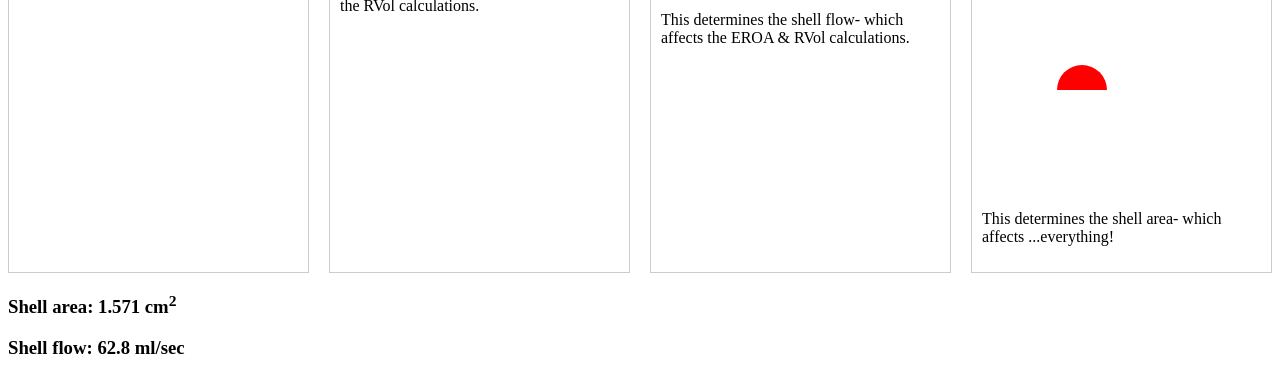
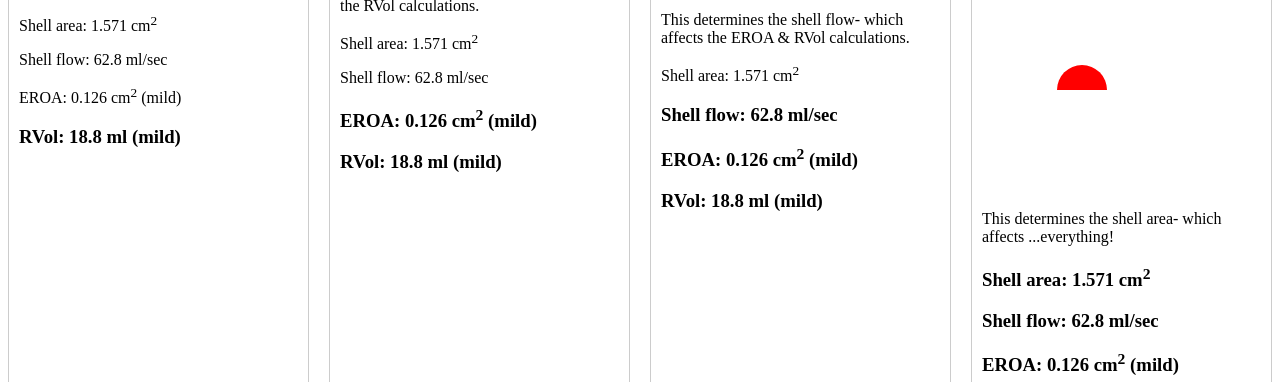
Before and after one commit to parameterz/PISA-Thing, a plain HTML site: page index.html in a window 1280 px wide. Shown: the part 402-784 px from the top of the page. Drawn offline with nearby package versions, Linux system fonts and the light colour scheme.

Commit message:
updated to show calcs in each section

```diff
--- a/index.html
+++ b/index.html
@@ -21,6 +21,10 @@
                 <span class="rangeVal" id="vtiValue">150</span>
             </div>
             <p>This determines the RVol calculation.</p>
+            <p>Shell area: <span class="shellArea"></span> cm<sup>2</sup></p>
+            <p>Shell flow: <span class="shellFlow"></span> ml/sec</p>
+            <p>EROA: <span class="eroa"></span> cm<sup>2</sup> (<span class="severity"></span>)</p>
+            <h3>RVol: <span class="rvol"></span> ml (<span class="rvolSeverity"></span>)</h3>
         </div>
         <div class="column">
             <label for="velocitySlider">MR peak velocity (cm/sec):</label>
@@ -29,6 +33,10 @@
                 <span class="rangeVal" id="velocityValue">500</span>
             </div>
             <p>This determines the EROA- which affects the RVol calculations.</p>
+            <p>Shell area: <span class="shellArea"></span> cm<sup>2</sup></p>
+            <p>Shell flow: <span class="shellFlow"></span> ml/sec</p>
+            <h3>EROA: <span class="eroa"></span> cm<sup>2</sup> (<span class="severity"></span>)</h3>
+            <h3>RVol: <span class="rvol"></span> ml (<span class="rvolSeverity"></span>)</h3>
         </div>
         <div class="column">
             <label for="scaleSlider">Aliasing velocity ("V<sub>a</sub>"; cm/sec):</label>
@@ -37,6 +45,10 @@
                 <span class="rangeVal" id="scaleValue">40</span>
             </div>
             <p>This determines the shell flow- which affects the EROA & RVol calculations.</p>
+            <p>Shell area: <span class="shellArea"></span> cm<sup>2</sup></p>
+            <h3>Shell flow: <span class="shellFlow"></span> ml/sec</h3>
+            <h3>EROA: <span class="eroa"></span> cm<sup>2</sup> (<span class="severity"></span>)</h3>
+            <h3>RVol: <span class="rvol"></span> ml (<span class="rvolSeverity"></span>)</h3>
         </div>
         <div class="column">
             <label for="radiusSlider">Radius of the hemisphere (cm):</label>
@@ -46,15 +58,14 @@
             </div>
             <canvas id="hemisphereCanvas" width="200" height="200"></canvas>
             <p>This determines the shell area- which affects ...everything!</p>
-
+            <h3>Shell area: <span class="shellArea"></span> cm<sup>2</sup></h3>
+            <h3>Shell flow: <span class="shellFlow"></span> ml/sec</h3>
+            <h3>EROA: <span class="eroa"></span> cm<sup>2</sup> (<span class="severity"></span>)</h3>
+            <h3>RVol: <span class="rvol"></span> ml (<span class="rvolSeverity"></span>)</h3>
         </div>
 
     </div>
     <div>
-        <h3>Shell area: <span id="shellArea"></span> cm<sup>2</sup></h3>
-        <h3>Shell flow: <span id="shellFlow"></span> ml/sec</h3>
-        <h2>EROA: <span id="eroa"></span> cm<sup>2</sup> (<span id="severity"></span>)</h2>
-        <h2>RVol: <span id="rvol"></span> ml (<span id="rvolSeverity"></span>)</h2>
         <hr/>
         <h4>Notes:</h4>
         <p>The shell area is calculated as 2 * pi * radius squared;</p>
--- a/script.js
+++ b/script.js
@@ -40,15 +40,15 @@ function updateSliders() {
 
     //calculate & update the shell area
     var shellArea = 2 * Math.PI * Math.pow(radius, 2);
-    $('#shellArea').text(shellArea.toFixed(3));
+    $('.shellArea').text(shellArea.toFixed(3));
 
     //calculate & update the shell flow
     var shellFlow = shellArea * scale; //'scale' is the input slider for aliasing velocity
-    $('#shellFlow').text(shellFlow.toFixed(1));
+    $('.shellFlow').text(shellFlow.toFixed(1));
 
     //calculate & update the EROA: shell flow / MR peak veloc
     var eroa = shellFlow / velocity;
-    $('#eroa').text(eroa.toFixed(3));
+    $('.eroa').text(eroa.toFixed(3));
 
     //update the EROA severity
     //console.log(eroa);
@@ -60,11 +60,11 @@ function updateSliders() {
     } else {
         severity = 'mild';
     }
-    $('#severity').text(severity);
+    $('.severity').text(severity);
 
     //calculate the RVol
     var rvol = eroa * vti;
-    $('#rvol').text(rvol.toFixed(1));
+    $('.rvol').text(rvol.toFixed(1));
     //update the rvol severity
     var rvolSeverity = ''
     if (rvol >= 60) {
@@ -74,7 +74,7 @@ function updateSliders() {
     } else {
         rvolSeverity = 'mild';
     }
-    $('#rvolSeverity').text(rvolSeverity);
+    $('.rvolSeverity').text(rvolSeverity);
 }
 
 // Attach an event handler to all sliders
```
